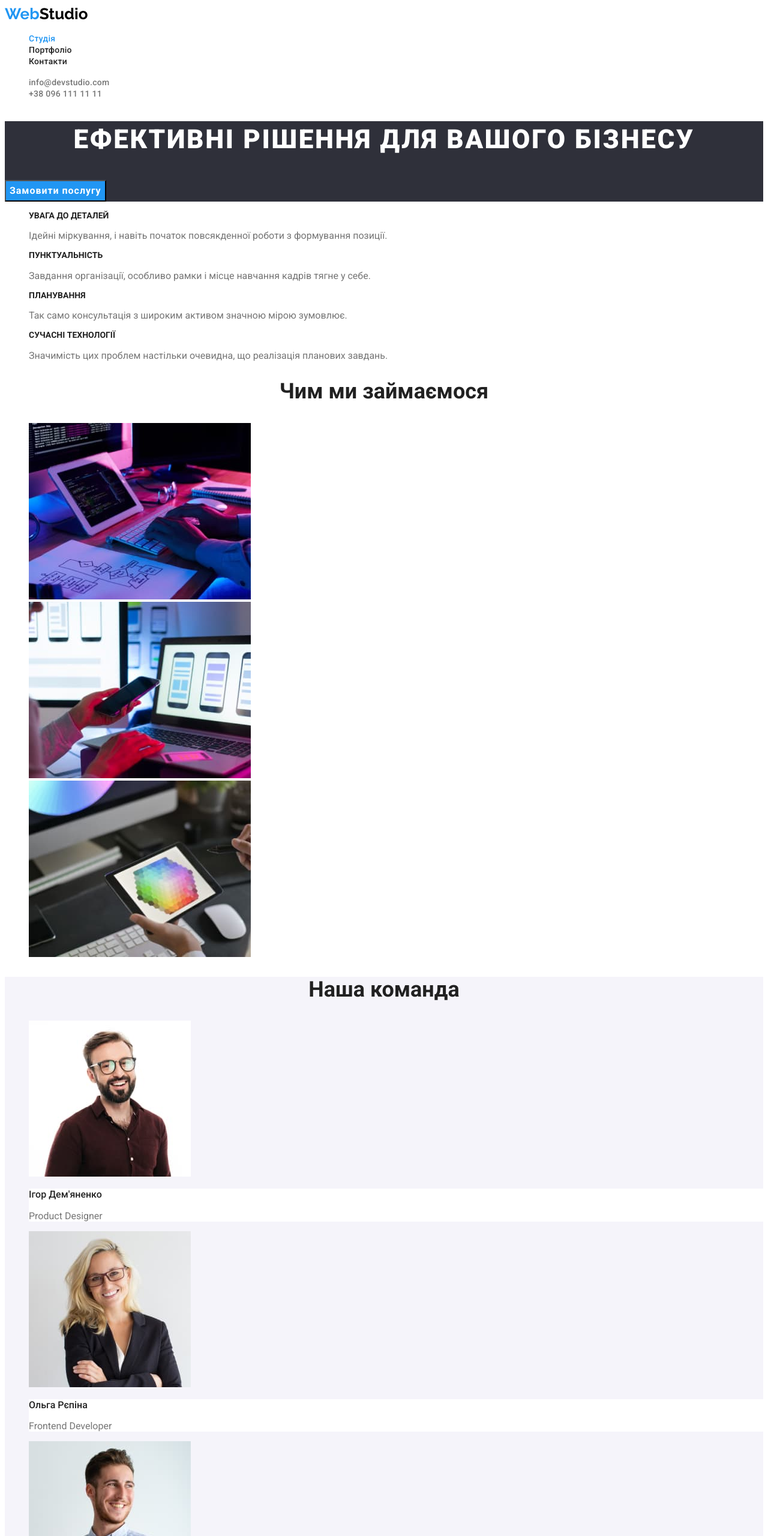
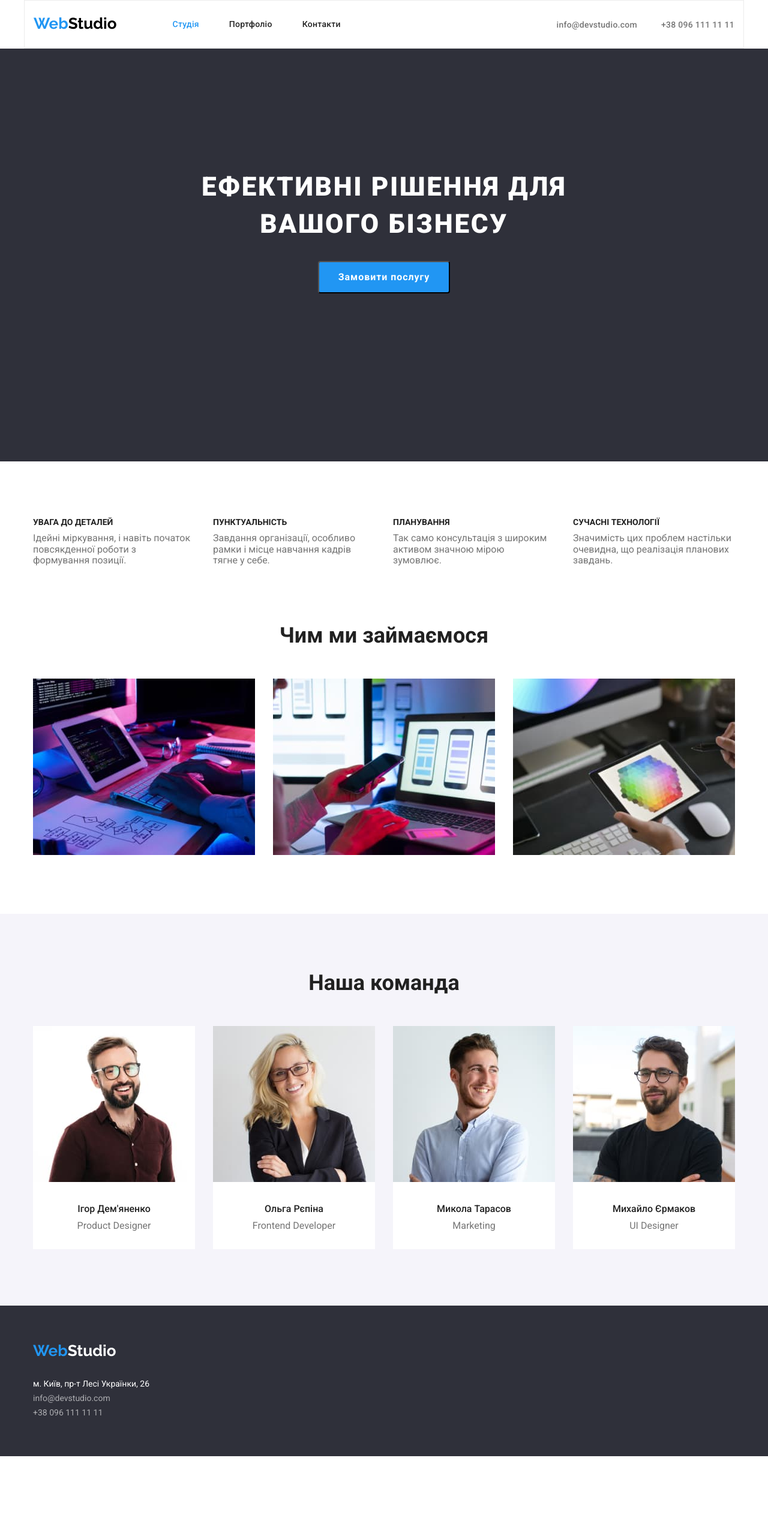
Before and after one commit to Nataliia1512/goit-markup-hw-03, a plain HTML site: page index.html in a window 1280 px wide. Shown: the top 2560 px of the page at 60% size. After the commit the page ends 2427 px from the top, so only its background shows below. Drawn offline with nearby package versions, Linux system fonts and the light colour scheme.

Commit message:
final changes for home work 3

```diff
--- a/css/styles.css
+++ b/css/styles.css
@@ -7,6 +7,8 @@
     --shade-color: #2F303A;
     --nav-color: rgba(255, 255, 255, 0.6);
     --secondary-shade-color: #F5F4FA;
+    --border-color: #ECECEC;
+    --subjects-border-color: #EEEEEE;
 
 }
 body {
@@ -16,12 +18,33 @@ body {
 }
 
 .list {
+    padding: 0;
+    margin: 0;
+
     list-style: none;
 }
 
+.container {
+    margin-left: auto;
+    margin-right: auto;
+    padding-left: 15px;
+    padding-right: 15px;
+    width: 1200px;
+}
+/*main-nav*/
+.main-nav {
+    display: flex;
+    align-items: center;
+}
+.header-nav {
+    display: flex;
+}
 /*logo*/
 
 .logo {
+    padding-top: 24px;
+    padding-bottom: 25px;
+
     color: var(--black-color);
     font-family: Raleway,sans-serif;
     font-size: 26px;
@@ -43,8 +66,20 @@ body {
 }
 
 /*site nav*/
+.site-nav {
+  display: flex;
+  margin-left: 93px;
+}
+
+.site-nav .item:not(:last-child) {
+    margin-right: 50px;
+}
 
 .site-nav .link {
+    display: block;
+    padding-top: 32px;
+    padding-bottom: 32px;
+
     color: var(--title-text-color);
     font-weight: 500;
     font-size: 14px;
@@ -63,7 +98,19 @@ body {
 }
 
 /*site-contacts*/
+.site-contacts {
+    display: flex;
+    margin-left: auto;
+}
+
+.site-contacts .item + .item {
+    margin-left: 40px;
+}
+
 .site-contacts .link-contacts {
+    padding-top: 32px;
+    padding-bottom: 32px;
+
     color: var(--primary-text-color);
     font-weight: 500;
     font-size: 14px;
@@ -71,22 +118,37 @@ body {
     letter-spacing: 0.02em;
     text-decoration: none;
 }
+
 .site-contacts .link-contacts:hover,
 .site-contacts .link-contacts:focus {
     color: var(--accent-color);
 }
 
+.site-border {
+    border: 1px solid var(--border-color)
+
+}
+
 /*hero*/
 .hero {
+   padding-top: 200px;
+   padding-bottom: 280px;
+   text-align: center;
+
     background-color: var(--shade-color);
 }
 .hero-title {
+  margin-top: 0px;
+  margin-bottom: 30px;
+  margin-left: auto;
+  margin-right: auto;
+  max-width: 696px;
+
     color: var(--hero-color);
     font-weight: 900;
     font-size: 44px;
     line-height: 1.4;
     letter-spacing: 0.06em;
-    text-align: center;
     text-transform: uppercase;
 
 }
@@ -94,6 +156,10 @@ body {
 /*button*/
 
 .button {
+    border-radius: 4px;
+    padding: 10px 32px;
+    min-width: 216px;
+
     font-family: inherit;
     color: var(--hero-color);
     background-color: var(--accent-color);
@@ -104,6 +170,7 @@ body {
     cursor: pointer;
     letter-spacing: 0.06em;
 
+
 }
 .button:hover,
 .button:focus {
@@ -112,12 +179,19 @@ background-color: var(--accent-color);
 
 /*button-portfolio*/
 .button-primary {
+ border-radius: 4px;
+ padding: 6px 22px;
+ min-width: 67px;
+
  font-family: inherit;
   color: var(--title-text-color);
   background-color: var(--secondary-shade-color);
+  font-weight: 500;
   font-size: 16px;
+  line-height: 1.6;
   cursor: pointer;
-  line-height: 1.6;
+  text-align: center;
+
 }
 
 .button-primary:hover,
@@ -128,13 +202,21 @@ background-color: var(--accent-color);
 }
 
 /*section*/
+.section {
+padding-top: 0px;
+padding-bottom: 94px;
+}
 
 .section-title  {
+     margin-top: 0px;
+     margin-bottom: 50px;
+
     color: var(--title-text-color);
     font-size: 36px;
     line-height: 1.2;
     text-align: center;
 }
+
 
 /*features*/
 .visually-hidden {
@@ -149,24 +231,87 @@ background-color: var(--accent-color);
     clip-path: inset(50%);
     margin: -1px;
 }
+
+.features  {
+    display: flex;
+}
+
+.features .features-box {
+width: 270px;
+}
+
+.features .features-box:not(:last-child) {
+    margin-right: 30px;
+}
+
+.features-items {
+    padding-top: 94px;
+    padding-bottom: 94px;
+}
 .features .title {
+    margin-top: 0px;
+    margin-bottom: 10px;
+
     color: var(--title-text-color);
     font-size: 14px;
     line-height: 1.1;
     text-transform: uppercase;
 }
 
+
+.features .title-text {
+    margin-top: 0;
+    margin-bottom: 0;
+}
+
+
+/*our employments*/
+.employments {
+    display: flex;
+}
+
+.employments .employments-foto:not(:last-child) {
+    margin-right: 30px;
+}
+
 /* our team*/
+
+.team {
+    display: flex;
+}
+
+.team .team-box {
+    background-color: var(--hero-color);
+    text-align: center;
+}
+
+.team .team-box:not(:last-child) {
+    margin-right: 30px;
+}
 
 .team-items {
     background-color: var(--secondary-shade-color);
+    padding-top: 94px;
+    padding-bottom: 94px;
 }
 
 .team .team-names {
+    margin-top: 0;
+    margin-bottom: 10px;
+
     color:var(--title-text-color);
    font-weight: 500;
    font-size: 16px;
    line-height: 1.2;
+}
+.team .team-img {
+    margin-top: 0;
+    margin-bottom: 30px;
+}
+
+.team .team-position {
+    margin-top: 0px;
+    margin-bottom: 30px;
 }
 
 .bg-team {
@@ -175,6 +320,9 @@ background-color: var(--accent-color);
 
 /*footer*/
 .nav {
+     padding-top: 60px;
+     padding-bottom: 60px;
+
     background-color: var(--shade-color);
 }
 
@@ -191,6 +339,8 @@ background-color: var(--accent-color);
 }
 
 .nav-caption {
+    margin-top: 28px;
+    margin-bottom: 0;
   font-style: normal;
 }
 
@@ -218,10 +368,68 @@ background-color: var(--accent-color);
     color: var(--accent-color);
 }
 
+
 /*portfolio*/
+.main-box {
+    padding-top: 94px;
+    padding-bottom: 94px;
+}
+
+/*portfolio-buttons*/
+.subjects-button {
+    margin-top: 0;
+    margin-bottom: 34px;
+    display: flex;
+    justify-content: center;
+
+}
+.subjects-button .subjects-btn:not(:last-child) {
+    margin-right: 8px;
+}
+
+
+
+/*subjects*/
+
+.subjects {
+    display: flex;
+    flex-wrap: wrap;
+}
+
+.subjects-elements {
+    width: calc((100% - 2*30px) / 3);
+    margin-right: 30px;
+    margin-bottom: 30px;
+}
+
+.subjects-elements:nth-child(3n) {
+    margin-right: 0;
+}
+
+.subjects-elements:nth-last-child(-n + 3) {
+margin-bottom: 0;
+}
+.subjects .subjects-img {
+    display: block;
+}
+
 .subjects .subjects-title {
+   margin-top: 0;
+   margin-bottom: 4px;
+
     color: var(--title-text-color);
     font-size: 18px;
     line-height: 2;
+}
+ .subjects .subjects-items {
+    margin-top: 0;
+    margin-bottom: 0;
+}
 
+.subjects .subjects-border {
+    border-left: 1px solid var(--subjects-border-color);
+    border-right: 1px solid var(--subjects-border-color);
+    border-bottom: 1px solid var(--subjects-border-color);
+    padding-top: 20px;
+    padding-bottom: 20px;
 }
--- a/index.html
+++ b/index.html
@@ -8,98 +8,109 @@
     <link rel="preconnect" href="https://fonts.googleapis.com">
 <link rel="preconnect" href="https://fonts.gstatic.com" crossorigin>
 <link href="https://fonts.googleapis.com/css2?family=Raleway:wght@700&family=Roboto:wght@400;500;700;900&display=swap" rel="stylesheet">
-    <link rel="stylesheet" href="./css/styles.css"/>
+<link rel="stylesheet" href=" https://cdnjs.cloudflare.com/ajax/libs/modern-normalize/1.1.0/modern-normalize.min.css">
+<link rel="stylesheet" href="./css/styles.css"/>
 </head>
 <body>
 <header>
-    <nav>
+    <div class="container site-border main-nav">
+    <nav class="header-nav">
     <a lang="en" href="./index.html" class="logo"><span class="logo-blue">Web</span>Studio</a>
     <ul class="site-nav list">
-        <li> <a href="#" class="link current">Студія</a></li>
-        <li> <a href="./portfolio.html" class="link">Портфоліо</a></li>
-        <li> <a href="#" class="link">Контакти</a></li>
+        <li class="item"> <a href="#" class="link current">Студія</a></li>
+        <li class="item"> <a href="./portfolio.html" class="link">Портфоліо</a></li>
+        <li class="item"> <a href="#" class="link">Контакти</a></li>
 
     </ul>
 </nav>
     <ul class="site-contacts list">
-        <li><a href="mailto:info@devstudio.com" class="link-contacts">info@devstudio.com</a></li>
-        <li><a href="tel:+380961111111:" class="link-contacts">+38 096 111 11 11</a></li>
+        <li class="item"><a href="mailto:info@devstudio.com" class="link-contacts">info@devstudio.com</a></li>
+        <li class="item"><a href="tel:+380961111111:" class="link-contacts">+38 096 111 11 11</a></li>
     </ul>
 
+</div>
 </header>
 <main>
 <section class="hero">
+    <div class="container">
     <h1 class="hero-title">Ефективні рішення для вашого бізнесу</h1>
     <button type="button" class="button">Замовити послугу</button>
+</div>
+</section>
+<section class="section features-items">
+    <div class="container">
+    <h2 class="section-title visually-hidden">Особливості</h2>
+    <ul class="features list">
+        <li class="features-box">
+            <h3 class="title">Увага до деталей </h3>
+            <p class="title-text">Ідейні міркування, і навіть початок повсякденної роботи з формування позиції.</p>
+        </li>
+        <li class="features-box">
+            <h3 class="title">Пунктуальність </h3>
+            <p class="title-text">Завдання організації, особливо рамки і місце навчання кадрів тягне у себе.</p>
+        </li>
+        <li class="features-box">
+            <h3 class="title">Планування</h3>
+            <p class="title-text">Так само консультація з широким активом значною мірою зумовлює.</p>
+        </li>
+        <li class="features-box">
+            <h3 class="title">Сучасні технології</h3>
+            <p class="title-text">Значимість цих проблем настільки очевидна, що реалізація планових завдань.</p>
+        </li>
+    </ul>
+</div>
 </section>
 <section class="section">
-    <h2 class="section-title visually-hidden">Особливості</h2>
-    <ul class="features list">
-        <li>
-            <h3 class="title">Увага до деталей </h3>
-            <p>Ідейні міркування, і навіть початок повсякденної роботи з формування позиції.</p>
-        </li>
-        <li>
-            <h3 class="title">Пунктуальність </h3>
-            <p>Завдання організації, особливо рамки і місце навчання кадрів тягне у себе.</p>
-        </li>
-        <li>
-            <h3 class="title">Планування</h3>
-            <p>Так само консультація з широким активом значною мірою зумовлює.</p>
-        </li>
-        <li>
-            <h3 class="title">Сучасні технології</h3>
-            <p>Значимість цих проблем настільки очевидна, що реалізація планових завдань.</p>
-        </li>
-    </ul>
-</section>
-<section class="section">
+    <div class="container">
     <h2 class="section-title">Чим ми займаємося</h2>
-    <ul class="list">
-        <li>
+    <ul class="employments list">
+        <li class="employments-foto">
          <img src="./images/box1(1).jpg" alt="Людина працює за комп’ютером" width="370" height="294">
         </li>
-        <li>
+        <li class="employments-foto">
             <img src="./images/box2.jpg" alt="Людина тримає смартфон у руках і порівнює дані на комп’ютері" width="370" height="294">
         </li>
-        <li>
+        <li class="employments-foto">
             <img src="./images/box3.jpg" alt="Людина тримає у руках планшет,на якому зображена кольорова гамма " width="370" height="294">
         </li>
     </ul>
-
+</div>
 </section>
 <section class="section team-items">
+    <div class="container">
     <h2 class="section-title">Наша команда</h2>
     <ul class="team list">
-        <li>
-            <img src="./images/img.jpg" alt="Усміхнений хлопець в окулярах і бордовій сорочці" width="270" height="260">
+        <li class="team-box">
+            <img class="team-img" src="./images/img.jpg" alt="Усміхнений хлопець в окулярах і бордовій сорочці" width="270" height="260">
             <div class="bg-team"><h3 class="team-names">Ігор Дем'яненко</h3>
-            <p>Product Designer</p>
+            <p class="team-position">Product Designer</p>
         </div>
         </li>
-        <li>
-            <img src="./images/img(1).jpg" alt="Дівчина із світлим,довгим волоссям" width="270" height="260">
+        <li class="team-box">
+            <img class="team-img" src="./images/img(1).jpg" alt="Дівчина із світлим,довгим волоссям" width="270" height="260">
             <div class="bg-team"><h3 class="team-names">Ольга Рєпіна</h3>
-            <p>Frontend Developer</p>
+            <p class="team-position">Frontend Developer</p>
         </div>
         </li>
-        <li>
-            <img src="./images/img(2).jpg" alt="Усміхнений хлопець у білій сорочці" width="270" height="260">
+        <li class="team-box">
+            <img class="team-img" src="./images/img(2).jpg" alt="Усміхнений хлопець у білій сорочці" width="270" height="260">
             <div class="bg-team"><h3 class="team-names">Микола Тарасов</h3>
-            <p>Marketing</p>
+            <p class="team-position">Marketing</p>
         </div>
         </li>
-        <li>
-            <img src="./images/img(3).jpg" alt="Хлопець з бородою і в окулярах" width="270" height="260">
+        <li class="team-box">
+            <img class="team-img" src="./images/img(3).jpg" alt="Хлопець з бородою і в окулярах" width="270" height="260">
             <div class="bg-team"><h3 class="team-names">Михайло Єрмаков</h3>
-            <p>UI Designer</p>
+            <p class="team-position">UI Designer</p>
         </div>
         </li>
     </ul>
+</div>
 </section>
 </main>
     <footer>
         <section class="nav">
+            <div class="container">
         <a lang="en" href="./index.html" class="logo-white"><span class="logo-blue">Web</span>Studio</a>
         <address class="nav-caption">
         <ul class="nav-contacts list">
@@ -108,6 +119,7 @@
             <li><a href="tel:+380961111111:" class="nav-titles">+38 096 111 11 11</a></li>
         </ul>
     </address>
+</div>
 </section>
     </footer>
 
```
Also changed, not shown: portfolio.html (+65 -44 lines).
